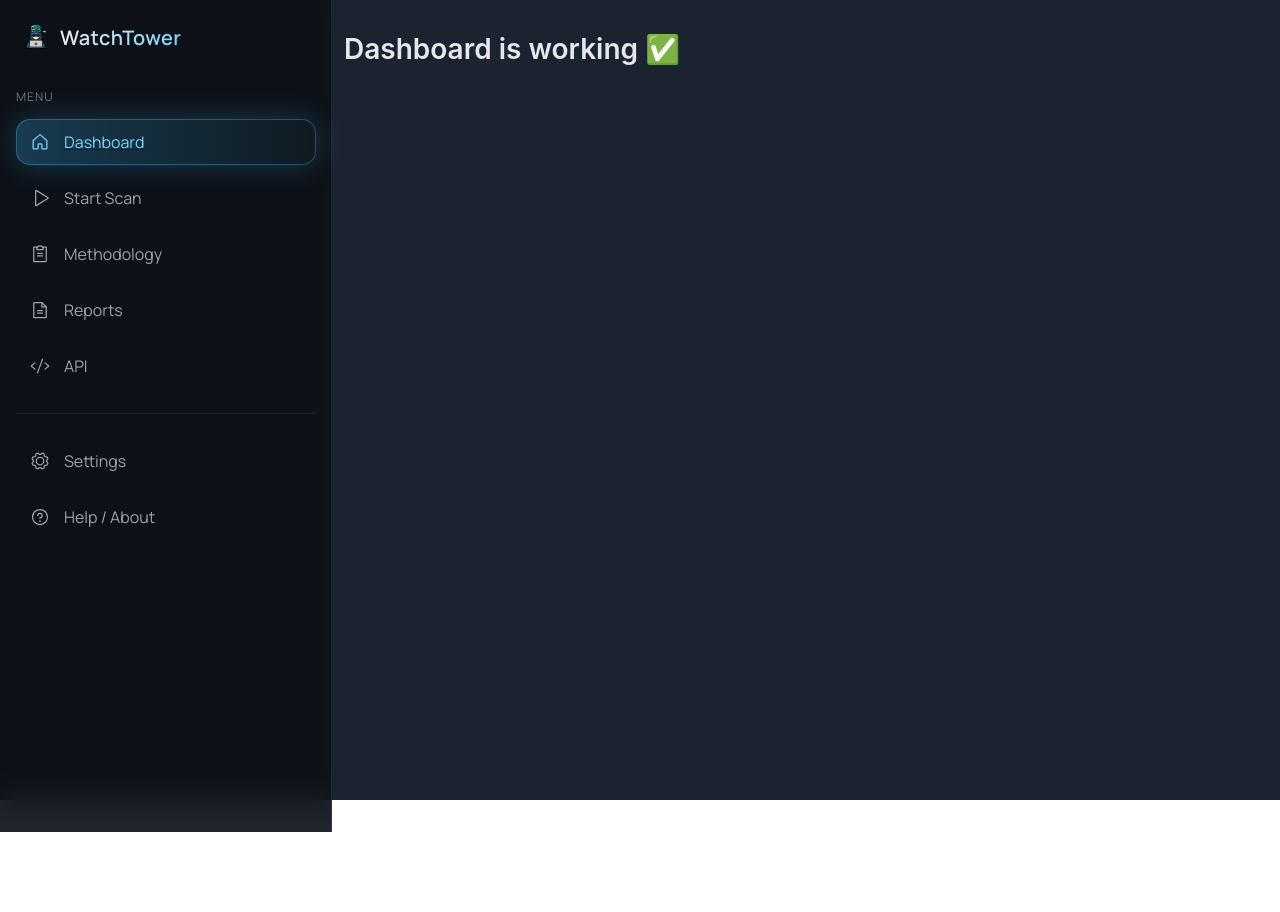
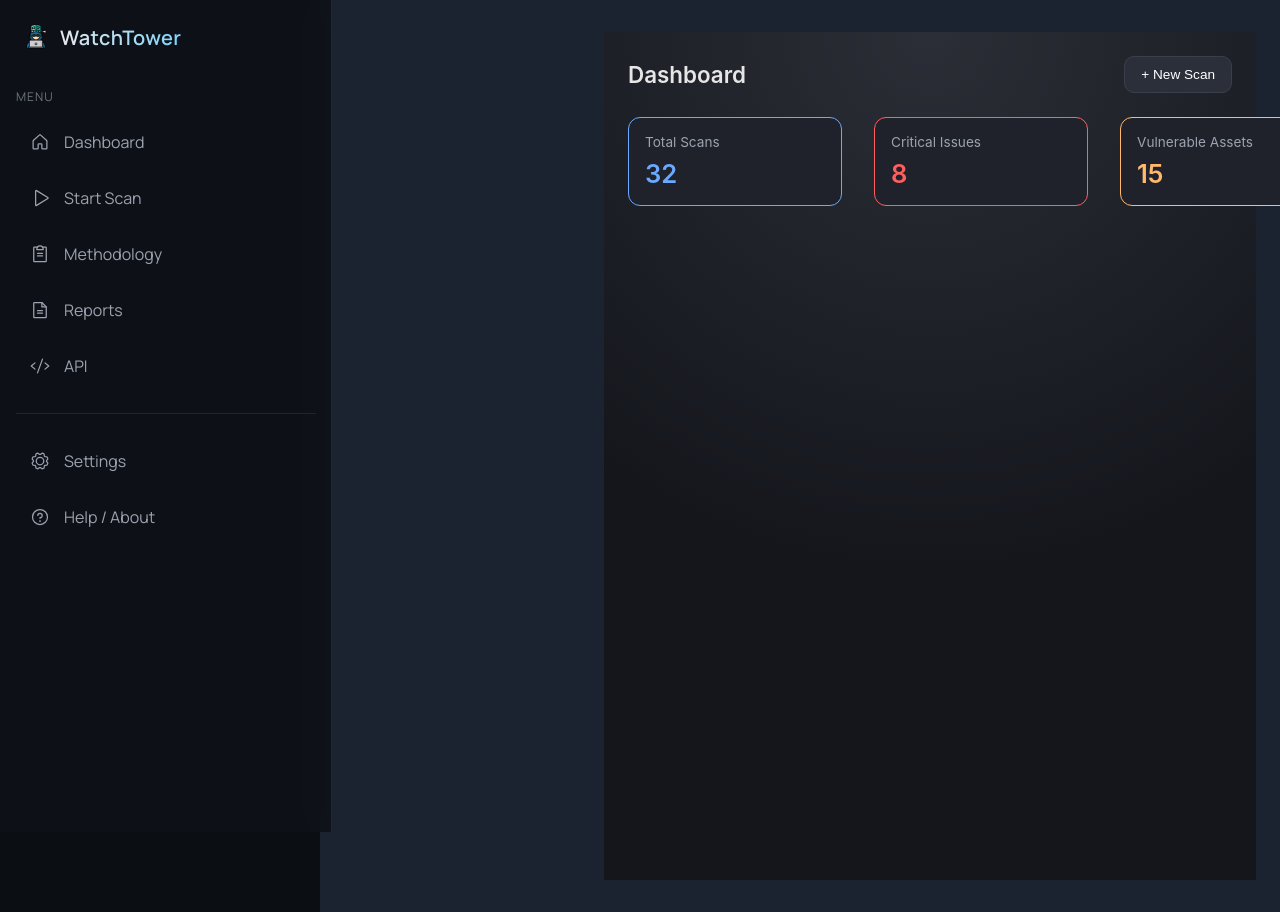
Before and after one commit to khushisaluja16/WatchTower, a React (Vite) app in the folder frontend/: page /dashboard in a window 1280 px wide. Before the commit the page ends 800 px from the top, so only its background shows below. Built offline with nearby package versions, Linux system fonts and the light colour scheme.

Commit message:
dashboard changes

```diff
--- a/frontend/src/pages/dashboard/Dashboard.jsx
+++ b/frontend/src/pages/dashboard/Dashboard.jsx
@@ -1,18 +1,91 @@
-const Dashboard = () => {
+const SummaryCard = ({ title, value, color }) => {
   return (
-    <div>
-      <h1 style={styles.title}>Dashboard is working ✅</h1>
+    <div
+      style={{
+        background: "#1f222a",
+        border: `1px solid ${color}`,
+        borderRadius: "12px",
+        padding: "16px",
+        minWidth: "180px",
+        marginRight: "16px",
+      }}
+    >
+      <div style={{ fontSize: "0.85rem", color: "#9ca3af" }}>
+        {title}
+      </div>
+
+      <div
+        style={{
+          fontSize: "1.6rem",
+          fontWeight: "600",
+          color: color,
+          marginTop: "8px",
+        }}
+      >
+        {value}
+      </div>
     </div>
   );
 };
 
+
+
+const Dashboard = () => {
+  return (
+  <div style={styles.page}>
+      {/* Header */}
+      <div style={styles.header}>
+        <h2 style={styles.title}>Dashboard</h2>
+
+        <button style={styles.button}>
+          + New Scan
+        </button>
+      </div>
+      <div style={{ display: "flex", gap: "16px" }}>
+        <SummaryCard title="Total Scans" value="32" color="#6aa9ff" />
+        <SummaryCard title="Critical Issues" value="8" color="#ff5f5f" />
+        <SummaryCard title="Vulnerable Assets" value="15" color="#ffb86c" />
+        <SummaryCard title="Total Vulnerabilities" value="27" color="#4cd964" />
+      </div>
+
+      {/* Summary cards will come here next */}
+    </div>
+
+  );
+};
+
 const styles = {
+  page: {
+    padding: "24px",
+    minHeight: "100vh",
+    marginLeft: "260px",
+    background:
+      "radial-gradient(circle at top, #2b2e36 0%, #14161c 60%)",
+    color: "#e6e6e6",
+    fontFamily: "Inter, system-ui, sans-serif",
+  },
+
+  header: {
+    display: "flex",
+    justifyContent: "space-between",
+    alignItems: "center",
+    marginBottom: "24px",
+  },
+
   title: {
     margin: 0,
-    fontSize: "28px",
-    fontWeight: 600,
-    color: "#e5e7eb",
-    fontFamily: "Inter, system-ui, sans-serif",
+    fontSize: "1.4rem",
+    fontWeight: "600",
+  },
+
+  button: {
+    backgroundColor: "#2a2f3a",
+    border: "1px solid #3a3f4b",
+    color: "#ffffff",
+    padding: "10px 16px",
+    borderRadius: "10px",
+    cursor: "pointer",
+    fontSize: "0.85rem",
   },
 };
 
--- a/frontend/src/sidebar/components/Sidebar.jsx
+++ b/frontend/src/sidebar/components/Sidebar.jsx
@@ -30,16 +30,19 @@ function Sidebar() {
         <div className="sidebar-section">MENU</div>
 
         <div className="sidebar-menu">
-          <Link to="/dashboard" className="menu-link">
-            <div
-              className={`menu-item ${
-                location.pathname === "/dashboard" ? "active" : ""
-              }`}
-            >
-              <House size={20} weight="regular" />
+          <Link
+            to="/dashboard"
+            style={{
+              textDecoration: "none",
+              color: "inherit",
+            }}
+          >
+            <div className="menu-item">
+              <House size={20} />
               Dashboard
             </div>
           </Link>
+
 
           {/* Start Scan (not wired yet) */}
           <div className="menu-item">
```
